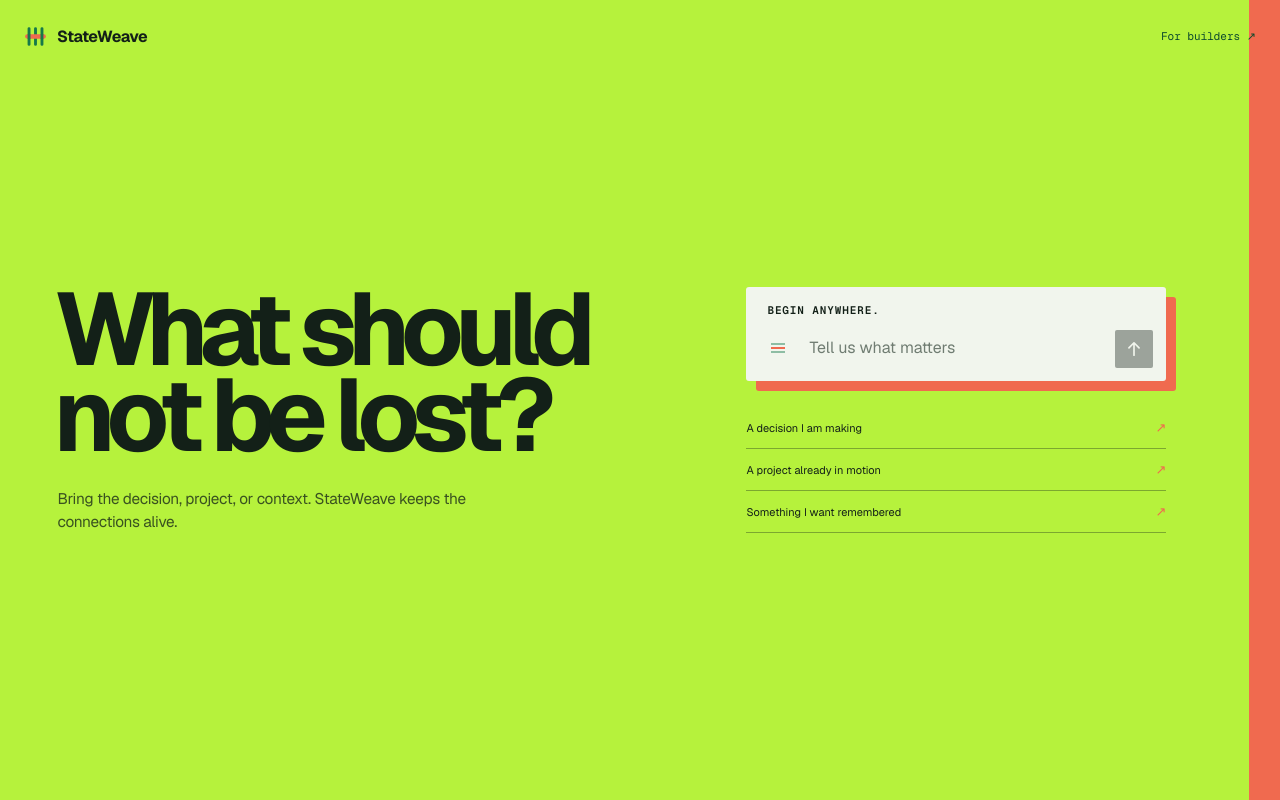
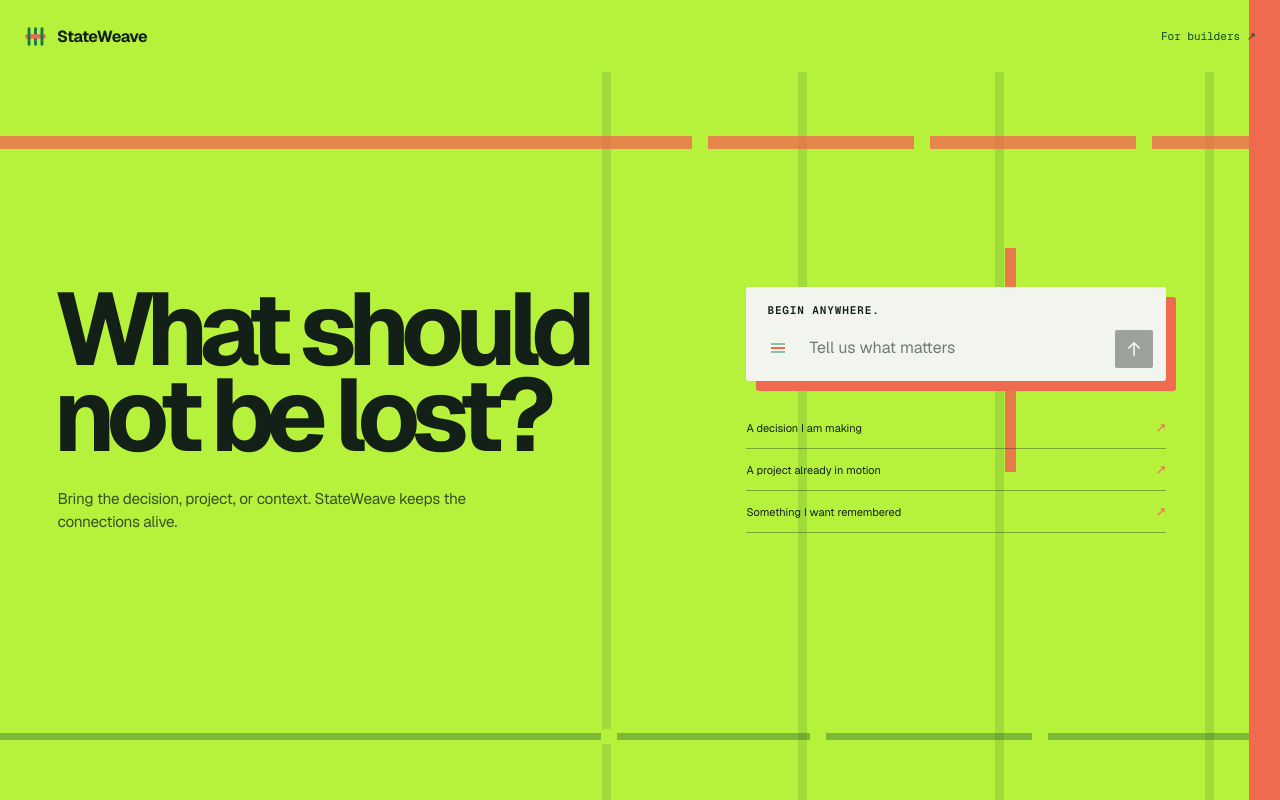
Before and after one commit to stateweave/stateweave-ai, a Next.js app: page / in a window 1280 px wide. Built offline with nearby package versions, Linux system fonts and the light colour scheme.

Commit message:
design: add living loom hero background

```diff
--- a/app/globals.css
+++ b/app/globals.css
@@ -74,9 +74,82 @@
     background: var(--green-bright);
   }
 
+  .hero-weave {
+    position: fixed;
+    z-index: 0;
+    inset: 0;
+    overflow: hidden;
+    pointer-events: none;
+  }
+
+  .hero-warps {
+    position: absolute;
+    top: 72px;
+    right: clamp(48px, 5vw, 86px);
+    bottom: 0;
+    left: 47vw;
+  }
+  .hero-warps i {
+    position: absolute;
+    top: 0;
+    bottom: 0;
+    width: clamp(7px, .72vw, 11px);
+    background: color-mix(in srgb, var(--green-deep) 13%, transparent);
+    transform-origin: top;
+  }
+  .hero-warps i:nth-child(1) { left: 0; }
+  .hero-warps i:nth-child(2) { left: 16%; }
+  .hero-warps i:nth-child(3) { left: 32%; }
+  .hero-warps i:nth-child(4) { left: 48%; }
+  .hero-warps i:nth-child(5) { left: 64%; }
+  .hero-warps i:nth-child(6) { left: 80%; }
+  .hero-warps i:nth-child(7) { left: calc(100% - 11px); }
+
+  .hero-weft {
+    position: absolute;
+    left: -2vw;
+    right: 0;
+    transform-origin: left;
+  }
+  .hero-weft-top {
+    top: 17vh;
+    height: clamp(11px, 1.05vw, 16px);
+    background: color-mix(in srgb, var(--coral) 78%, transparent);
+  }
+  .hero-weft-bottom {
+    bottom: 7.5vh;
+    height: clamp(6px, .55vw, 9px);
+    background: color-mix(in srgb, var(--green-deep) 34%, transparent);
+    transform-origin: right;
+  }
+  .hero-weft i {
+    position: absolute;
+    top: -4px;
+    bottom: -4px;
+    width: clamp(15px, 1.25vw, 20px);
+    background: var(--green-bright);
+  }
+  .hero-weft i:nth-child(1) { left: 55%; }
+  .hero-weft i:nth-child(2) { left: 72%; }
+  .hero-weft i:nth-child(3) { left: 89%; }
+  .hero-weft-bottom i:nth-child(1) { left: 48%; }
+  .hero-weft-bottom i:nth-child(2) { left: 64%; }
+  .hero-weft-bottom i:nth-child(3) { left: 81%; }
+
+  .hero-state-stitch {
+    position: absolute;
+    top: 31vh;
+    left: 78.5vw;
+    width: clamp(9px, .85vw, 13px);
+    height: 28vh;
+    background: color-mix(in srgb, var(--coral) 88%, transparent);
+    transform-origin: top;
+  }
+
   .shell.is-empty::before {
     content: "";
     position: fixed;
+    z-index: 1;
     top: 0;
     right: 0;
     bottom: 0;
@@ -661,12 +734,24 @@
   }
 
   @media (prefers-reduced-motion: no-preference) {
+    .hero-warps i { animation: warp-drop 900ms cubic-bezier(.16, 1, .3, 1) both; }
+    .hero-warps i:nth-child(2) { animation-delay: 45ms; }
+    .hero-warps i:nth-child(3) { animation-delay: 90ms; }
+    .hero-warps i:nth-child(4) { animation-delay: 135ms; }
+    .hero-warps i:nth-child(5) { animation-delay: 180ms; }
+    .hero-warps i:nth-child(6) { animation-delay: 225ms; }
+    .hero-warps i:nth-child(7) { animation-delay: 270ms; }
+    .hero-weft-top { animation: weft-enter 850ms 240ms cubic-bezier(.16, 1, .3, 1) both; }
+    .hero-weft-bottom { animation: weft-enter 900ms 360ms cubic-bezier(.16, 1, .3, 1) both; }
+    .hero-state-stitch { animation: warp-drop 700ms 620ms cubic-bezier(.16, 1, .3, 1) both; }
     .empty-node::after { animation: empty-breathe 2.6s ease-out infinite; }
     .weave-loader i { animation: weave-thinking 900ms ease-in-out infinite alternate; }
     .weave-loader i:nth-child(2) { animation-delay: 140ms; background: var(--coral); }
     .weave-loader i:nth-child(3) { animation-delay: 280ms; }
   }
 
+  @keyframes warp-drop { from { transform: scaleY(0); } }
+  @keyframes weft-enter { from { transform: scaleX(0); } }
   @keyframes node-in { from { opacity: 0; } }
   @keyframes edge-in { from { opacity: 0; stroke-dasharray: 1 12; } }
   @keyframes graph-pulse { from { opacity: .65; transform: translate(-50%, -50%) scale(.35); } to { opacity: 0; transform: translate(-50%, -50%) scale(1.4); } }
@@ -708,6 +793,14 @@
   }
 
   @media (max-width: 600px) {
+    .hero-warps { top: 64px; right: 28px; left: 63vw; }
+    .hero-warps i { width: 5px; background: color-mix(in srgb, var(--green-deep) 14%, transparent); }
+    .hero-warps i:nth-child(even) { display: none; }
+    .hero-warps i:nth-child(7) { left: calc(100% - 5px); }
+    .hero-weft-top { top: 15vh; height: 9px; }
+    .hero-weft-bottom { bottom: 4.5vh; height: 6px; }
+    .hero-weft i { top: -3px; bottom: -3px; width: 10px; }
+    .hero-state-stitch { top: 17vh; left: 84vw; width: 7px; height: 8vh; }
     .nav { width: calc(100% - 32px); }
     .primitive-link { min-height: 44px; display: inline-flex; align-items: center; font-size: 10px; }
     .new-thread { min-width: 44px; height: 44px; justify-content: center; padding: 0; font-size: 0; }
--- a/app/page.tsx
+++ b/app/page.tsx
@@ -162,6 +162,8 @@ export default function Home() {
 
   return (
     <main className={`shell ${hasConversation ? "is-chatting" : "is-empty"}`}>
+      {!hasConversation ? <HeroWeave /> : null}
+
       <nav className="nav" aria-label="Primary navigation">
         <Link className="wordmark" href="/" aria-label="StateWeave home">
           <BrandMark className="mark" />
@@ -273,6 +275,17 @@ export default function Home() {
   );
 }
 
+function HeroWeave() {
+  return (
+    <div className="hero-weave" aria-hidden="true">
+      <div className="hero-warps"><i /><i /><i /><i /><i /><i /><i /></div>
+      <div className="hero-weft hero-weft-top"><i /><i /><i /></div>
+      <div className="hero-weft hero-weft-bottom"><i /><i /><i /></div>
+      <span className="hero-state-stitch" />
+    </div>
+  );
+}
+
 function MessageContent({ content, markdown }: { content: string; markdown: boolean }) {
   if (markdown) {
     return (
```
